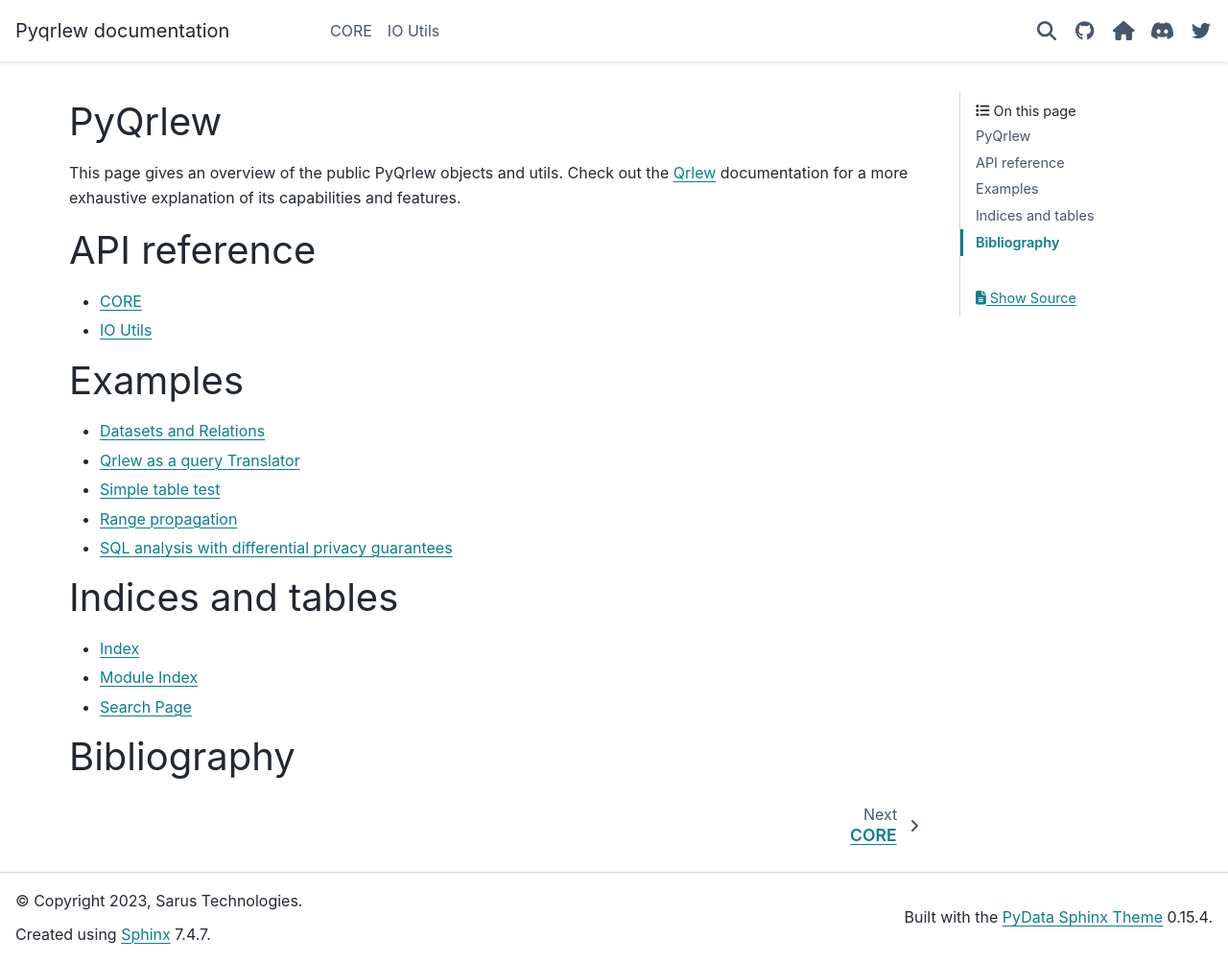
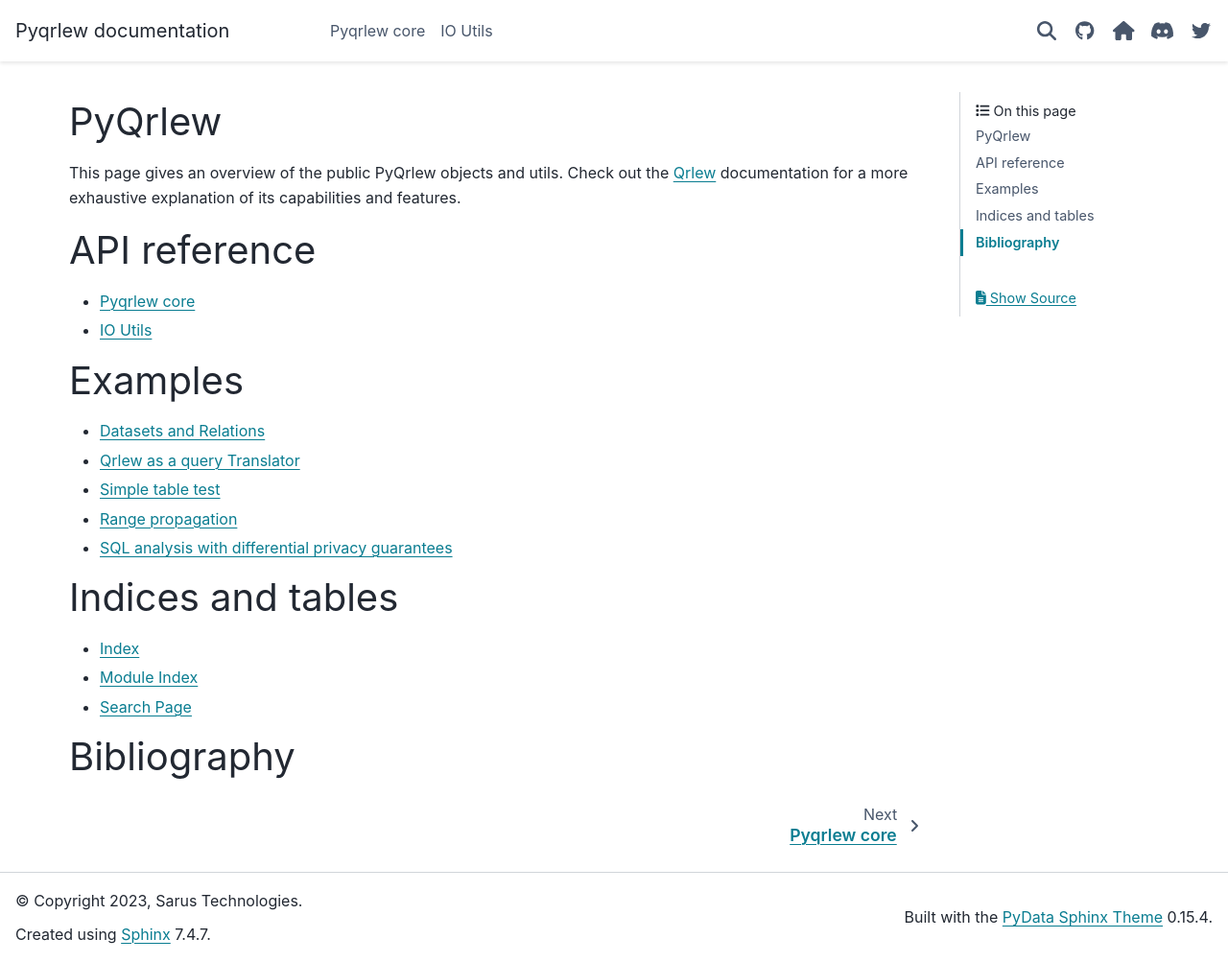
Before and after one commit to Qrlew/pyqrlew, a Sphinx documentation site: the page built from docs/index.md, in a window 1280 px wide and 1003 px high. Shown: the whole window at 96% size. Built offline with Sphinx 7.4.7 and the PyData theme 0.15.4, drawn with Linux system fonts in a browser that asks for light colours.

Commit message:
Update core.md

````diff
--- a/docs/core.md
+++ b/docs/core.md
@@ -1,5 +1,5 @@
 
-# CORE
+# Pyqrlew core
 
 ```{eval-rst}
 .. autoclass:: pyqrlew.Dataset()
````
